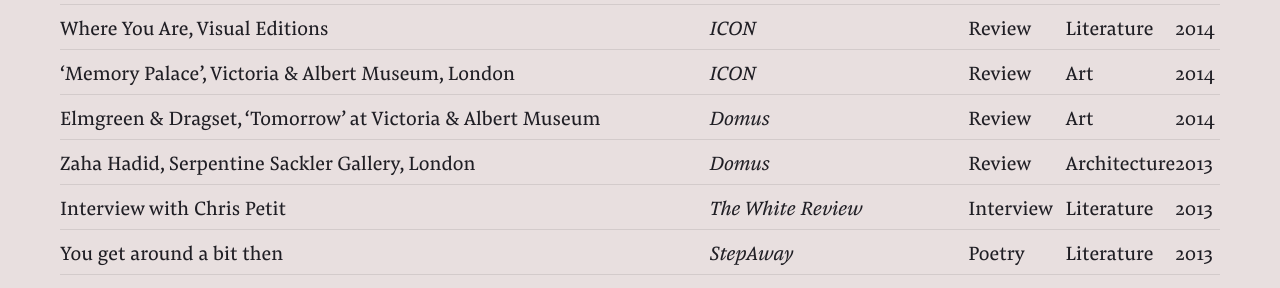
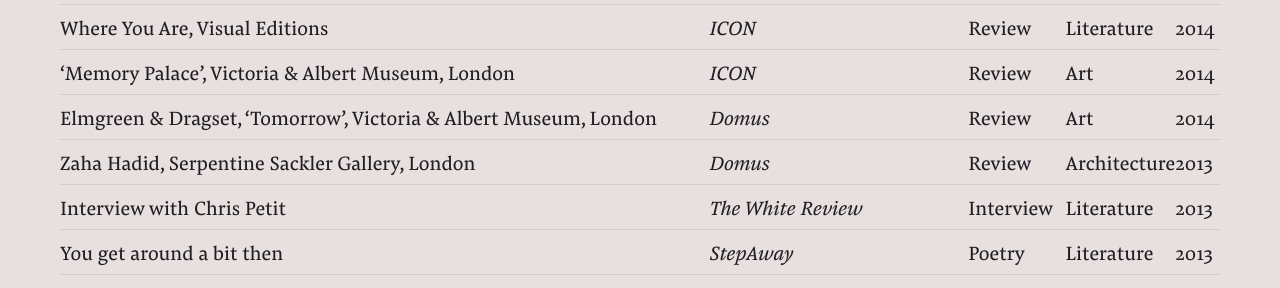
Before and after one commit to hg-site/hg-site.github.io, a Jekyll site: the page built from archive/index.markdown, in a window 1280 px wide and 1400 px high, scrolled down 1855 px. Shown: the part 157-445 px from the top of the window. Built offline with Jekyll 4.4.1, drawn with Linux system fonts in a browser that asks for light colours; some of the changed text lies outside the part shown.

Commit message:
Updated Index

```diff
--- a/archive/index.markdown
+++ b/archive/index.markdown
@@ -346,7 +346,7 @@
 	<td class="year">2014</td>
 </tr>
 
-<tr data-href="https://www.iconeye.com/news/news/icon-128-mexico/">
+<tr data-href>
 	<td class="title">‘Memory Palace’, Victoria & Albert Museum, London</td>
 	<td class="publisher">ICON</td>
 	<td class="type">Review</td>
@@ -355,14 +355,14 @@
 </tr>
 
 <tr data-href="">
-	<td class="title">Elmgreen &amp; Dragset, ‘Tomorrow’ at Victoria & Albert Museum</td>
+	<td class="title">Elmgreen &amp; Dragset, ‘Tomorrow’, Victoria & Albert Museum, London</td>
 	<td class="publisher">Domus</td>
 	<td class="type">Review</td>
 	<td class="subject">Art</td>
 	<td class="year">2014</td>
 </tr>
 
-<tr data-href="www.domusweb.it/en/architecture/2013/10/17/zaha_hadid_serpentinesackler.html">
+<tr data-href>
 	<td class="title">Zaha Hadid, Serpentine Sackler Gallery,
  London</td>
 	<td class="publisher">Domus</td>
@@ -566,7 +566,7 @@
 </tr>
 
 <tr data-href>
-	<td class="title">‘British Design 1948—2012’, Victoria &
+	<td class="title">‘British Design 1948–2012’, Victoria &
  Albert Museum</td>
 	<td class="publisher">ICON</td>
 	<td class="type">Review</td>
```
